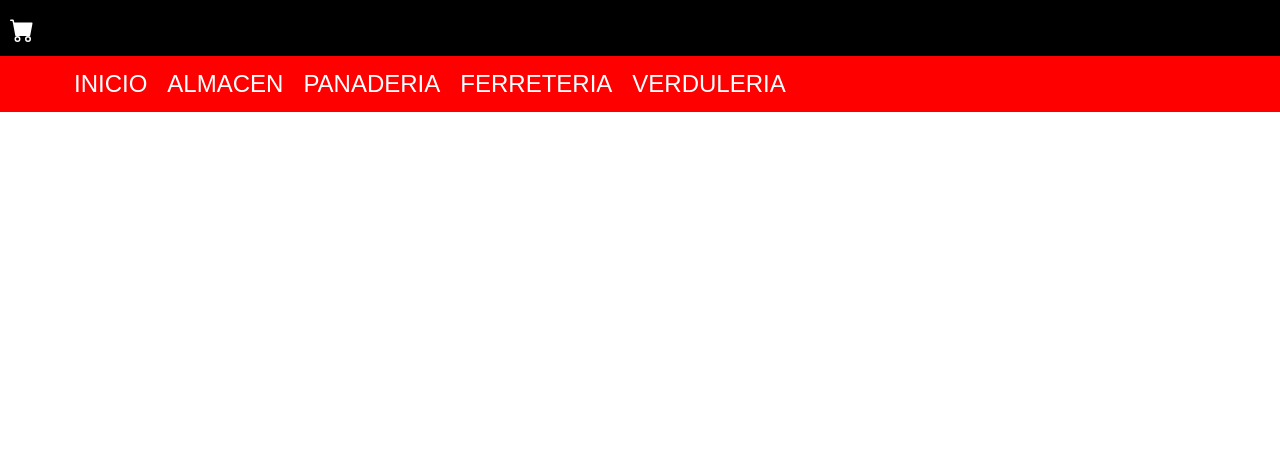
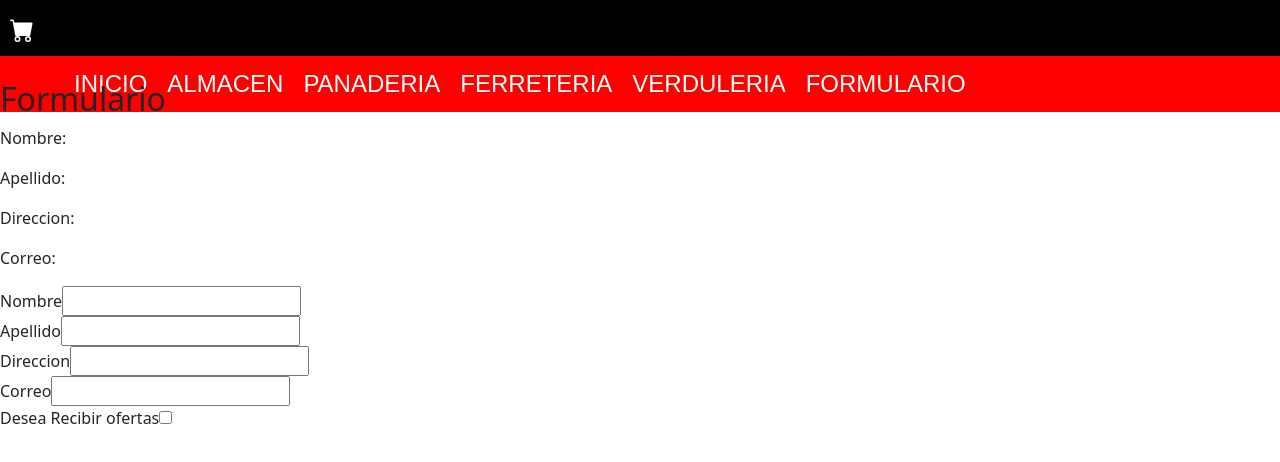
Before and after one commit to OrtegaSebastian/ReactFinalEcommerce, a React (Create React App) app: page /formulario in a window 1280 px wide. Shown: the top 462 px of the page. Built offline with nearby package versions, Linux system fonts and the light colour scheme.

Commit message:
agregandoForm

```diff
--- a/package.json
+++ b/package.json
@@ -13,6 +13,7 @@
     "react": "^18.1.0",
     "react-bootstrap": "^2.4.0",
     "react-dom": "^18.1.0",
+    "react-hook-form": "^7.33.1",
     "react-icons": "^4.4.0",
     "react-router-dom": "^6.3.0",
     "react-scripts": "5.0.1",
--- a/src/App.jsx
+++ b/src/App.jsx
@@ -5,6 +5,7 @@ import ItemDetailContainer from "./components/ItemDetail/ItemDetailContainer";
 import Carrito from "./components/Cart/Cart";
 import { BrowserRouter, Route, Routes } from "react-router-dom";
 import  CarritoContextProvider  from "./components/contexts/CartContext";
+import Formulario from "./components/Form/Formulario";
 
 function App() {
   return (
@@ -16,6 +17,7 @@ function App() {
         <Route path="/categoria/:id" element={<ItemListContainer />} />
         <Route path="/detalle/:id" element={<ItemDetailContainer />} />
         <Route path="/cart" element={<Carrito />} />
+        <Route path="/formulario" element={<Formulario/>} />
       </Routes>
     </BrowserRouter>
     </CarritoContextProvider>
--- /dev/null
+++ b/src/components/Form/Formulario.jsx
@@ -0,0 +1,69 @@
+import {useForm} from 'react-hook-form'
+
+
+const Formulario = () => {
+
+    const {register,formState: {errors}, watch , handleSubmit} = useForm()
+
+    const onSubmit = (data)=>{
+        console.log(data)
+
+    }
+
+    const ofertas = watch('incluirOfertas')
+
+    return <div>
+
+        <h2>Formulario</h2>
+        <p>Nombre: {watch('nombre')}</p>
+        <p>Apellido: {watch('apellido')}</p>
+        <p>Direccion: {watch('direccion')}</p>
+        <p>Correo: {watch('correo')}</p>
+        <form onSubmit={handleSubmit(onSubmit)}>
+            <div>
+            <label>Nombre</label>
+            <input type="text" {...register('nombre',{
+                required: true,
+                maxLength: 30
+            })}/>
+            {errors.nombre?.type === 'required' && <p>Campo requerido</p>}
+            {errors.nombre?.type === 'maxLength' && <p>Campo nombre debe tener 30 caracteres como
+            maximo</p>}
+            </div>
+            <div>
+            <label>Apellido</label>
+            <input type="text" {...register('apellido',{
+                required: true,
+                maxLength: 100
+            })}/>
+            {errors.nombre?.type === 'required' && <p>Campo requerido</p>}
+            {errors.nombre?.type === 'maxLength' && <p>Campo Apellido debe tener 100 caracteres como
+            maximo</p>}
+            </div>
+            <div>
+            <label>Direccion</label>
+            <input type="text" {...register('direccion')}/>
+            </div>
+            <div>
+            <label>Correo</label>
+            <input type="text"{...register('correo',{
+                pattern: /^[a-zA-Z0-9.!#$%&'*+/=?^_`{|}~-]+@[a-zA-Z0-9-]+(?:\.[a-zA-Z0-9-]+)*$/i
+            })} />
+            {errors.correo?.type === 'pattern' && <p>El formato del correo es incorrecto</p>}
+            </div>
+            <div>
+                <label>Desea Recibir ofertas</label>
+                <input type="checkbox" {...register('incluirOfertas')}/>
+            </div>
+            {ofertas && (
+                <div>Se enviaran ofertas</div>
+            )}
+            <imput type="submit" value ="Enviar"/>
+        </form>
+
+    </div>
+
+
+}
+
+export default Formulario
--- a/src/components/NavBar.jsx
+++ b/src/components/NavBar.jsx
@@ -22,6 +22,8 @@ const NavBar = () => {
 
         <NavBarLink to="/categoria/verduleria">VERDULERIA</NavBarLink>
 
+        <NavBarLink to="/categoria/formulario">FORMULARIO</NavBarLink>
+
     </Menu>
     </Nav>
   );
```
Also changed, not shown: 1 other file (tests, documents, lock files or other folders).
